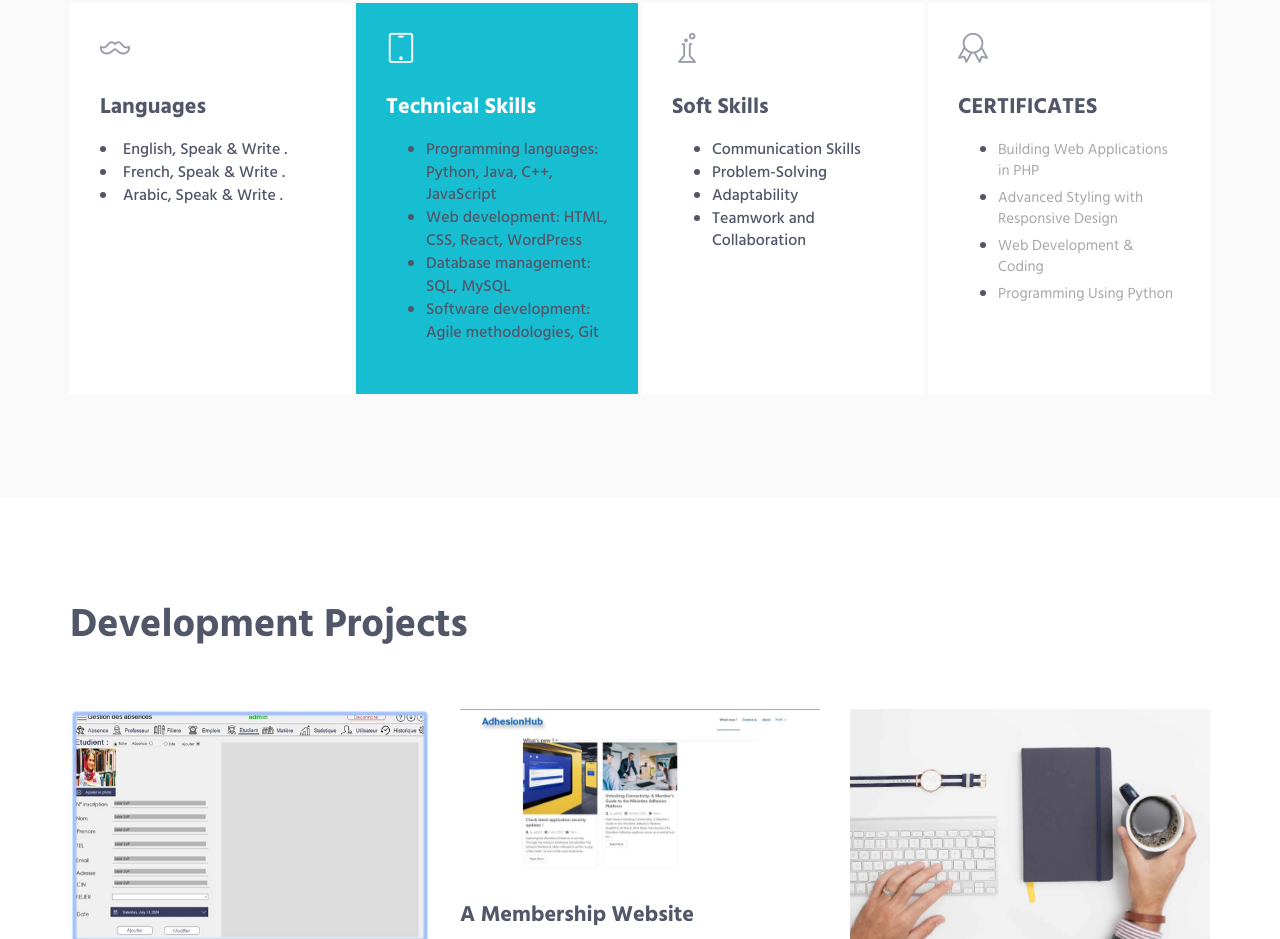
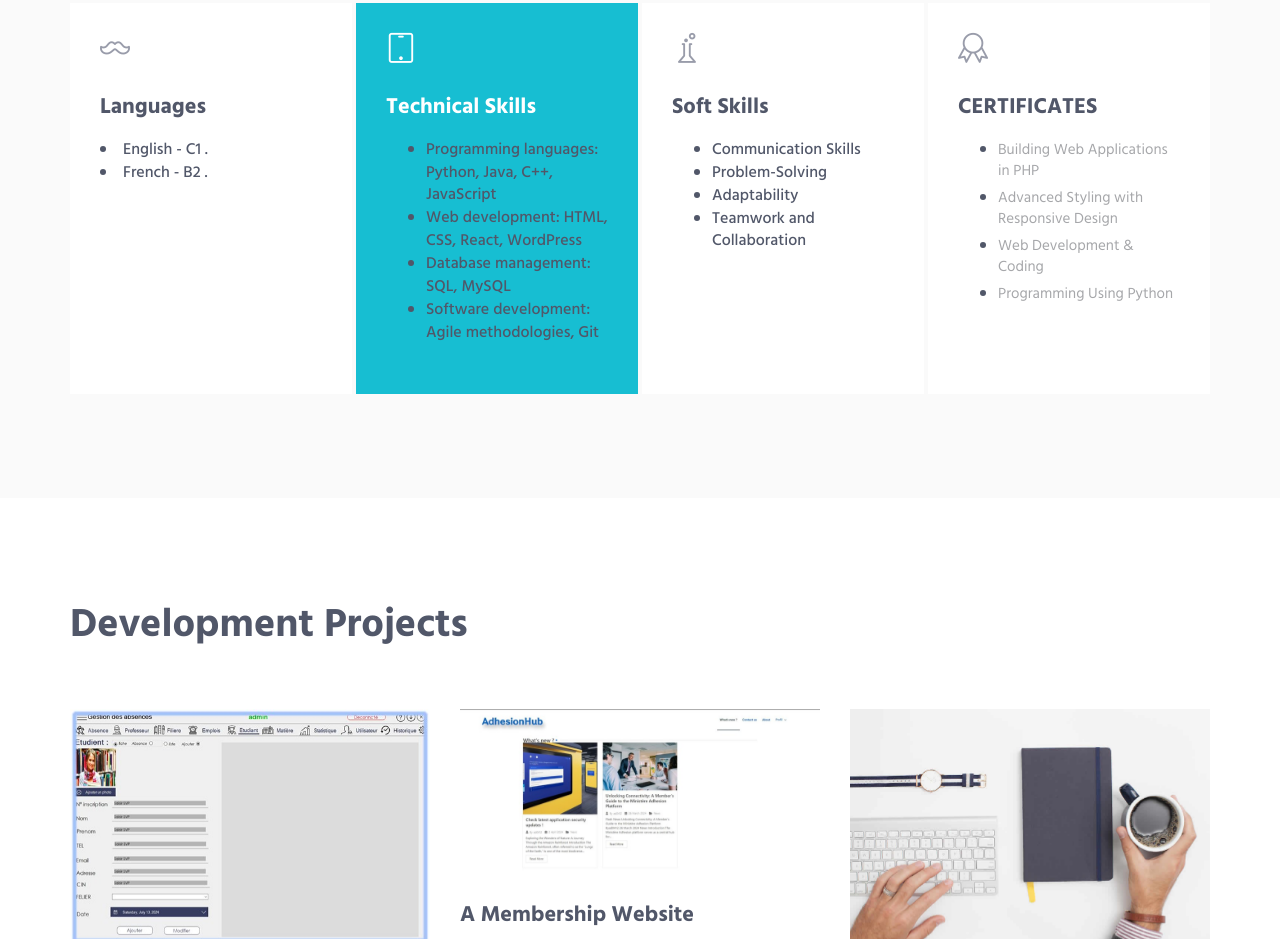
Before and after one commit to oussamaelater9/Portfolio-Website, a plain HTML site: page index.html in a window 1280 px wide. Shown: the part 1527-2466 px from the top of the page. Drawn offline with Linux system fonts and the light colour scheme.

Commit message:
index.html

```diff
--- a/index.html
+++ b/index.html
@@ -158,13 +158,11 @@
                                     <h3>Languages</h3>
 
                                         <li>
-                                            English, Speak & Write .
+                                            English -  C1 .
 </li>
                                         <li>
-                                            French, Speak & Write .</li>
-                                        <li>
-                                            Arabic, Speak & Write .
-                                            </li>
+                                            French - B2 .</li>
+
 
 
                                     </ul>
```
